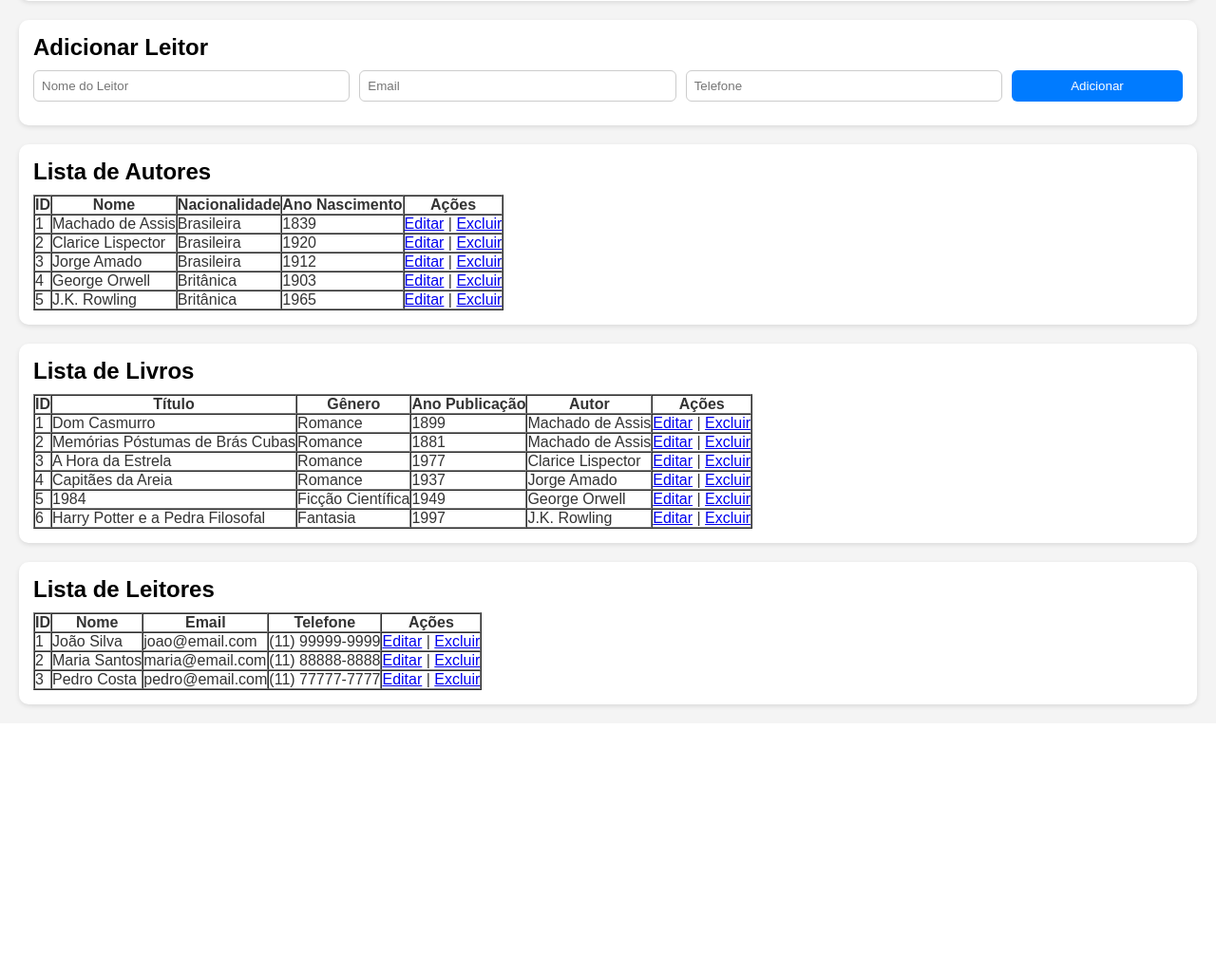
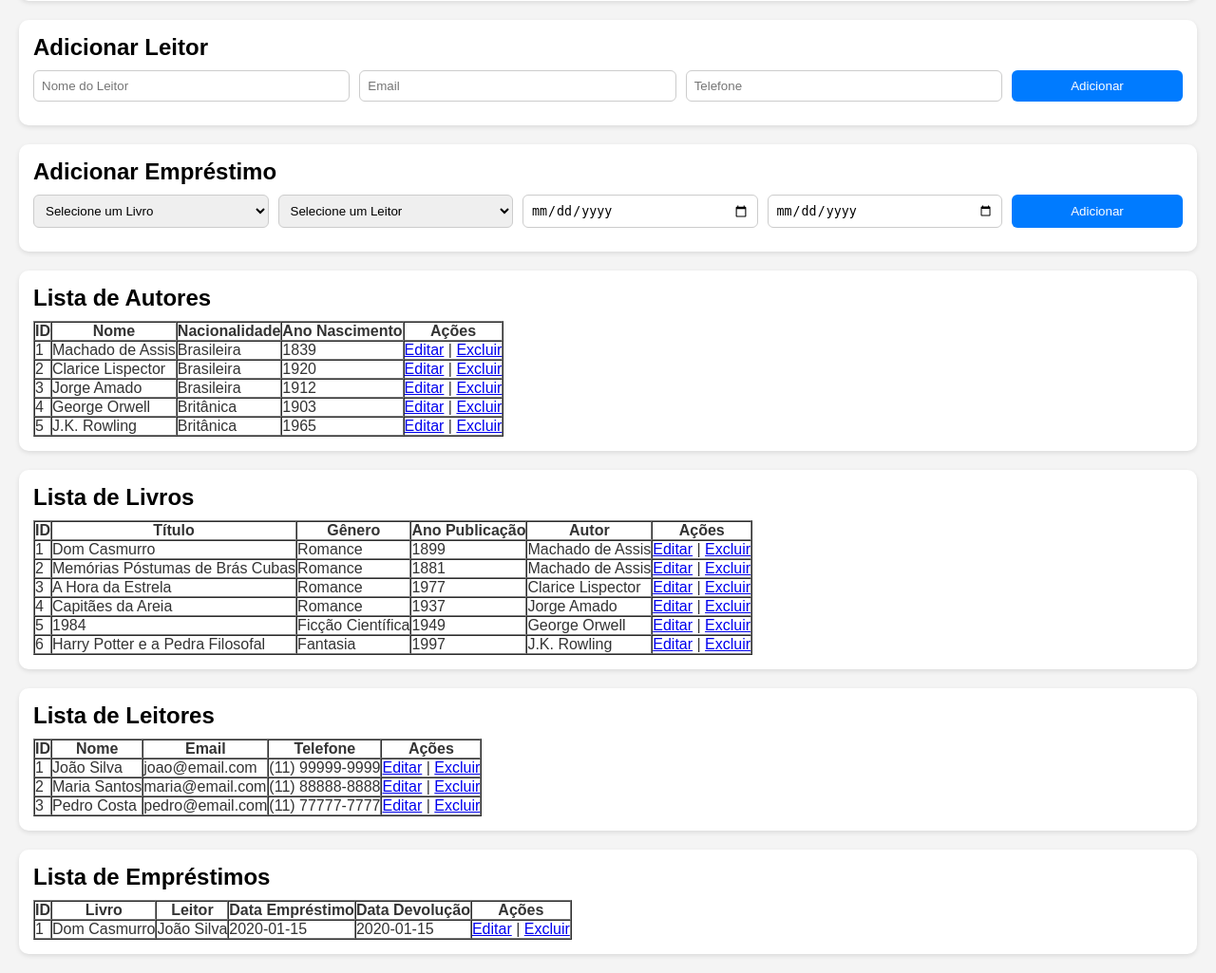
Before and after one commit to Rafael-Almeida23/biblioteca_crud, a PHP site: page /update.php in a window 1280 px wide. Shown: the part 320-1345 px from the top of the page at 95% size. Before the commit the page ends 1068 px from the top, so only its background shows below. Run offline with PHP 8.4, Linux system fonts and the light colour scheme; data comes from the database, SQL or seed files in the repository; tables that the repository leaves empty hold one stand-in row (values such as "Sample post").

Commit message:
add - emprestimos

```diff
--- a/Biblioteca/index.php
+++ b/Biblioteca/index.php
@@ -87,6 +87,37 @@
     exit;
 }
 
+// ==== Inserir empréstimo (CREATE) ====
+if (isset($_POST['add_emprestimo'])) {
+    $id_livro = $_POST['id_livro'];
+    $id_leitor = $_POST['id_leitor'];
+    $data_emprestimo = $_POST['data_emprestimo'];
+    $data_devolucao = $_POST['data_devolucao'] ?? null;
+
+    // Verificar se o livro já está emprestado
+    $check = $pdo->prepare("SELECT COUNT(*) FROM emprestimos WHERE id_livro=? AND data_devolucao IS NULL");
+    $check->execute([$id_livro]);
+    if ($check->fetchColumn() > 0) {
+        die("Este livro já está emprestado!");
+    }
+
+    $sql = "INSERT INTO emprestimos (id_livro, id_leitor, data_emprestimo, data_devolucao) VALUES (?, ?, ?, ?)";
+    $stmt = $pdo->prepare($sql);
+    $stmt->execute([$id_livro, $id_leitor, $data_emprestimo, $data_devolucao]);
+    header("Location: index.php"); // recarrega página
+    exit;
+}
+
+// ==== Deletar empréstimo (DELETE) ====
+if (isset($_GET['delete_emprestimo'])) {
+    $id = $_GET['delete_emprestimo'];
+    $sql = "DELETE FROM emprestimos WHERE id_emprestimo = ?";
+    $stmt = $pdo->prepare($sql);
+    $stmt->execute([$id]);
+    header("Location: index.php");
+    exit;
+}
+
 // ==== Buscar autores (READ) ====
 $stmt = $pdo->query("SELECT * FROM autores");
 $autores = $stmt->fetchAll(PDO::FETCH_ASSOC);
@@ -99,9 +130,21 @@
 $stmt = $pdo->query("SELECT * FROM leitores");
 $leitores = $stmt->fetchAll(PDO::FETCH_ASSOC);
 
+// ==== Buscar empréstimos (READ) ====
+$stmt = $pdo->query("SELECT e.*, l.titulo AS livro, le.nome AS leitor FROM emprestimos e JOIN livros l ON e.id_livro = l.id_livro JOIN leitores le ON e.id_leitor = le.id_leitor");
+$emprestimos = $stmt->fetchAll(PDO::FETCH_ASSOC);
+
 // ==== Buscar todos os autores para o select do formulário de livros ====
 $stmt = $pdo->query("SELECT id_autor, nome FROM autores");
 $autores_select = $stmt->fetchAll(PDO::FETCH_ASSOC);
+
+// ==== Buscar todos os livros para o select do formulário de empréstimos ====
+$stmt = $pdo->query("SELECT id_livro, titulo FROM livros");
+$livros_select = $stmt->fetchAll(PDO::FETCH_ASSOC);
+
+// ==== Buscar todos os leitores para o select do formulário de empréstimos ====
+$stmt = $pdo->query("SELECT id_leitor, nome FROM leitores");
+$leitores_select = $stmt->fetchAll(PDO::FETCH_ASSOC);
 ?>
 <!DOCTYPE html>
 <html lang="pt-br">
@@ -150,6 +193,28 @@
             <input type="email" name="email" placeholder="Email">
             <input type="text" name="telefone" placeholder="Telefone">
             <button type="submit" name="add_leitor">Adicionar</button>
+        </form>
+    </section>
+
+    <!-- FORMULÁRIO PARA CADASTRAR EMPRÉSTIMO -->
+    <section>
+        <h2>Adicionar Empréstimo</h2>
+        <form method="POST">
+            <select name="id_livro" required>
+                <option value="">Selecione um Livro</option>
+                <?php foreach ($livros_select as $livro): ?>
+                    <option value="<?= $livro['id_livro'] ?>"><?= $livro['titulo'] ?></option>
+                <?php endforeach; ?>
+            </select>
+            <select name="id_leitor" required>
+                <option value="">Selecione um Leitor</option>
+                <?php foreach ($leitores_select as $leitor): ?>
+                    <option value="<?= $leitor['id_leitor'] ?>"><?= $leitor['nome'] ?></option>
+                <?php endforeach; ?>
+            </select>
+            <input type="date" name="data_emprestimo" placeholder="Data de Empréstimo" required>
+            <input type="date" name="data_devolucao" placeholder="Data de Devolução">
+            <button type="submit" name="add_emprestimo">Adicionar</button>
         </form>
     </section>
 
@@ -232,5 +297,33 @@
             <?php endforeach; ?>
         </table>
     </section>
+
+    <!-- LISTA DE EMPRÉSTIMOS -->
+    <section>
+        <h2>Lista de Empréstimos</h2>
+        <table border="1" cellpadding="8" cellspacing="0">
+            <tr>
+                <th>ID</th>
+                <th>Livro</th>
+                <th>Leitor</th>
+                <th>Data Empréstimo</th>
+                <th>Data Devolução</th>
+                <th>Ações</th>
+            </tr>
+            <?php foreach ($emprestimos as $emprestimo): ?>
+                <tr>
+                    <td><?= $emprestimo['id_emprestimo'] ?></td>
+                    <td><?= $emprestimo['livro'] ?></td>
+                    <td><?= $emprestimo['leitor'] ?></td>
+                    <td><?= $emprestimo['data_emprestimo'] ?></td>
+                    <td><?= $emprestimo['data_devolucao'] ?? 'Não devolvido' ?></td>
+                    <td>
+                        <a href="update.php?id=<?= $emprestimo['id_emprestimo'] ?>&tipo=emprestimo">Editar</a> |
+                        <a href="?delete_emprestimo=<?= $emprestimo['id_emprestimo'] ?>" onclick="return confirm('Tem certeza?')">Excluir</a>
+                    </td>
+                </tr>
+            <?php endforeach; ?>
+        </table>
+    </section>
 </body>
 </html>
--- a/Biblioteca/update.php
+++ b/Biblioteca/update.php
@@ -149,6 +149,74 @@
 </html>
 
 <?php
+    } elseif ($tipo == "emprestimo") {
+        $id_emprestimo = $_GET['id'];
+
+        // Fetch loan data
+        $stmt = $pdo->prepare("SELECT * FROM emprestimos WHERE id_emprestimo = ?");
+        $stmt->execute([$id_emprestimo]);
+        $emprestimo = $stmt->fetch(PDO::FETCH_ASSOC);
+
+        if (!$emprestimo) {
+            die("Empréstimo não encontrado!");
+        }
+
+        // Fetch all books for the select dropdown
+        $stmt = $pdo->query("SELECT id_livro, titulo FROM livros");
+        $livros = $stmt->fetchAll(PDO::FETCH_ASSOC);
+
+        // Fetch all readers for the select dropdown
+        $stmt = $pdo->query("SELECT id_leitor, nome FROM leitores");
+        $leitores = $stmt->fetchAll(PDO::FETCH_ASSOC);
+?>
+
+<!DOCTYPE html>
+<html lang="pt-br">
+<head>
+    <meta charset="UTF-8">
+    <title>Editar Empréstimo</title>
+    <link rel="stylesheet" href="style.css">
+</head>
+<body>
+    <h1>Editar Empréstimo</h1>
+
+    <form method="POST">
+        <input type="hidden" name="tipo" value="emprestimo">
+        <input type="hidden" name="id_emprestimo" value="<?= htmlspecialchars($emprestimo['id_emprestimo']) ?>">
+
+        <label for="id_livro">Livro:</label>
+        <select id="id_livro" name="id_livro" required>
+            <option value="">Selecione um Livro</option>
+            <?php foreach ($livros as $livro): ?>
+                <option value="<?= $livro['id_livro'] ?>" <?= $livro['id_livro'] == $emprestimo['id_livro'] ? 'selected' : '' ?>>
+                    <?= htmlspecialchars($livro['titulo']) ?>
+                </option>
+            <?php endforeach; ?>
+        </select><br><br>
+
+        <label for="id_leitor">Leitor:</label>
+        <select id="id_leitor" name="id_leitor" required>
+            <option value="">Selecione um Leitor</option>
+            <?php foreach ($leitores as $leitor): ?>
+                <option value="<?= $leitor['id_leitor'] ?>" <?= $leitor['id_leitor'] == $emprestimo['id_leitor'] ? 'selected' : '' ?>>
+                    <?= htmlspecialchars($leitor['nome']) ?>
+                </option>
+            <?php endforeach; ?>
+        </select><br><br>
+
+        <label for="data_emprestimo">Data de Empréstimo:</label>
+        <input type="date" id="data_emprestimo" name="data_emprestimo" value="<?= htmlspecialchars($emprestimo['data_emprestimo']) ?>" required><br><br>
+
+        <label for="data_devolucao">Data de Devolução:</label>
+        <input type="date" id="data_devolucao" name="data_devolucao" value="<?= htmlspecialchars($emprestimo['data_devolucao']) ?>"><br><br>
+
+        <button type="submit">Atualizar</button>
+        <a href="index.php">Cancelar</a>
+    </form>
+</body>
+</html>
+
+<?php
     }
     exit;
 }
@@ -186,17 +254,19 @@
     }
 
     if ($tipo == "emprestimo") {
-        $stmt = $pdo->prepare("SELECT data_emprestimo FROM emprestimos WHERE id_emprestimo=?");
-        $stmt->execute([$_POST['id_emprestimo']]);
-        $emprestimo = $stmt->fetch();
+        // Verificar se a data de devolução é válida
+        $data_emprestimo = $_POST['data_emprestimo'];
+        $data_devolucao = $_POST['data_devolucao'];
 
-        if ($_POST['data_devolucao'] < $emprestimo['data_emprestimo']) {
+        if ($data_devolucao && $data_devolucao < $data_emprestimo) {
             die("Data de devolução inválida!");
         }
 
-        $stmt = $pdo->prepare("UPDATE emprestimos SET data_devolucao=? WHERE id_emprestimo=?");
-        $stmt->execute([$_POST['data_devolucao'], $_POST['id_emprestimo']]);
+        $stmt = $pdo->prepare("UPDATE emprestimos SET id_livro=?, id_leitor=?, data_emprestimo=?, data_devolucao=? WHERE id_emprestimo=?");
+        $stmt->execute([$_POST['id_livro'], $_POST['id_leitor'], $_POST['data_emprestimo'], $_POST['data_devolucao'], $_POST['id_emprestimo']]);
         echo "Empréstimo atualizado!";
+        header("Location: index.php");
+        exit;
     }
 }
 ?>
```
